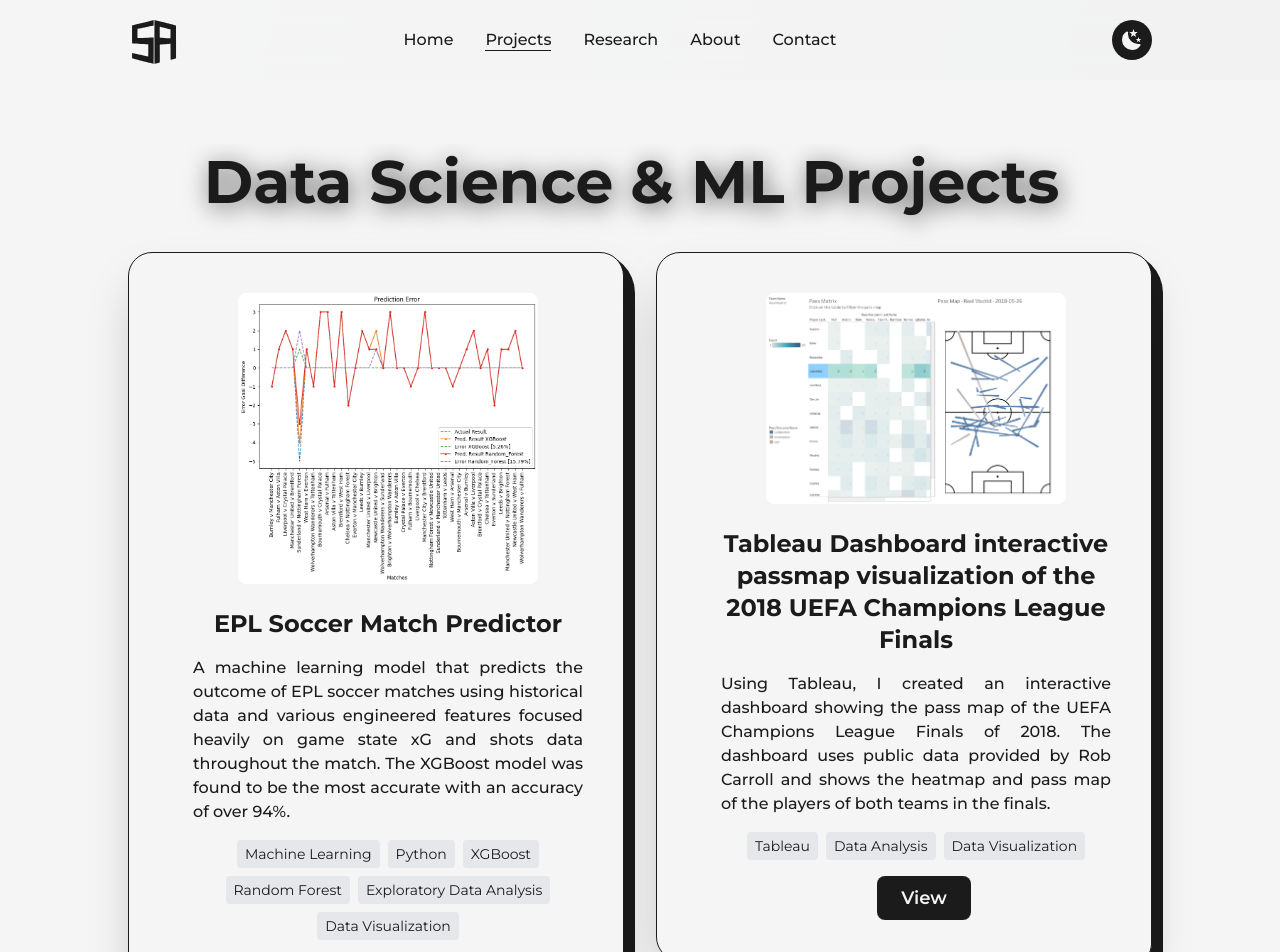
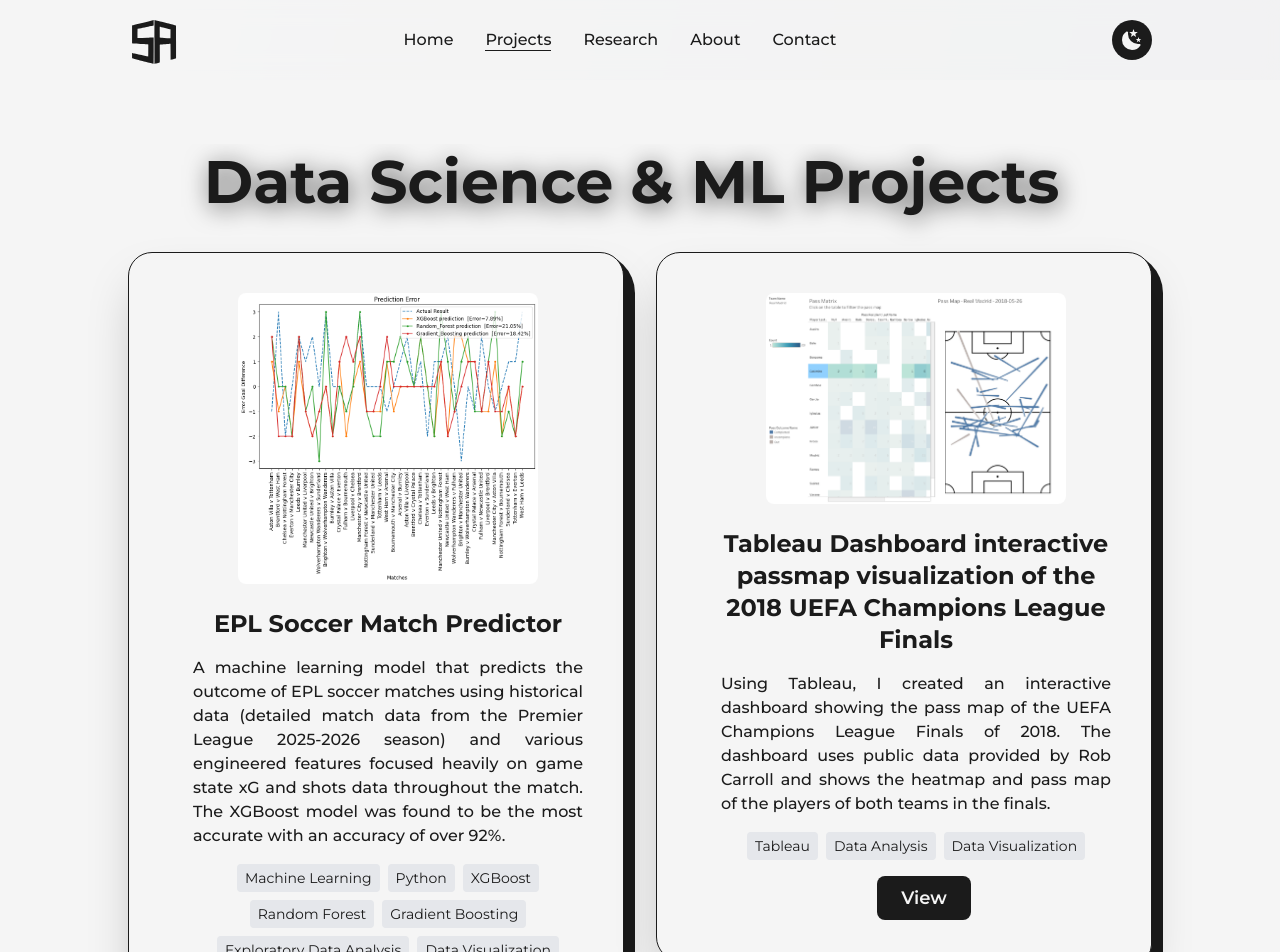
Before and after one commit to KshitijAdhikaree/sagar-portfolio, a Next.js app: page /projects in a window 1280 px wide. Shown: the top 952 px of the page. Built offline with nearby package versions, Linux system fonts and the light colour scheme.

Commit message:
Update the description of EPL prediction projectData

```diff
--- a/public/projectData.js
+++ b/public/projectData.js
@@ -4,10 +4,10 @@ export const ProjectData = [
     title:
     "EPL Soccer Match Predictor",
     description:
-    "A machine learning model that predicts the outcome of EPL soccer matches using historical data and various engineered features focused heavily on game state xG and shots data throughout the match. The XGBoost model was found to be the most accurate with an accuracy of over 94%.",
+    "A machine learning model that predicts the outcome of EPL soccer matches using historical data (detailed match data from the Premier League 2025-2026 season) and various engineered features focused heavily on game state xG and shots data throughout the match. The XGBoost model was found to be the most accurate with an accuracy of over 92%.",
     link: "https://github.com/sagara92/GameStatexG_Soccer_Predictor",
     image: "EPL_prediction_result.png",
-    tech: ["Machine Learning", "Python", "XGBoost", "Random Forest", "Exploratory Data Analysis", "Data Visualization"]
+    tech: ["Machine Learning", "Python", "XGBoost", "Random Forest", "Gradient Boosting", "Exploratory Data Analysis", "Data Visualization"]
   },{
     id: 12,
     title:
```
Also changed, not shown: public/images/EPL_prediction_result.png.
